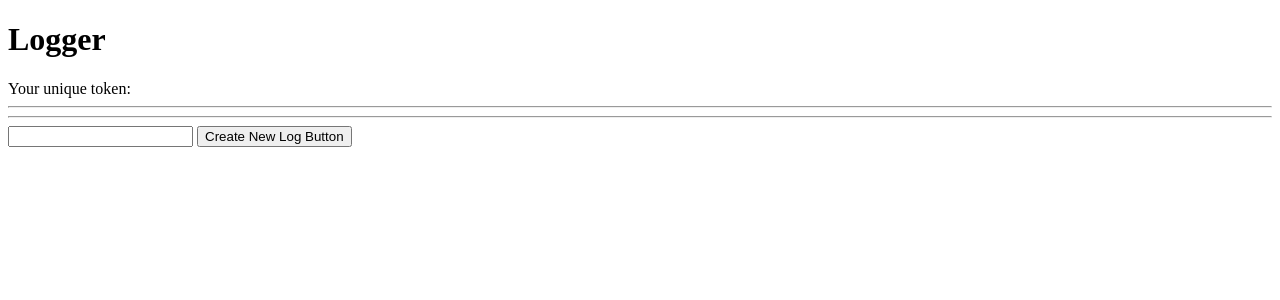
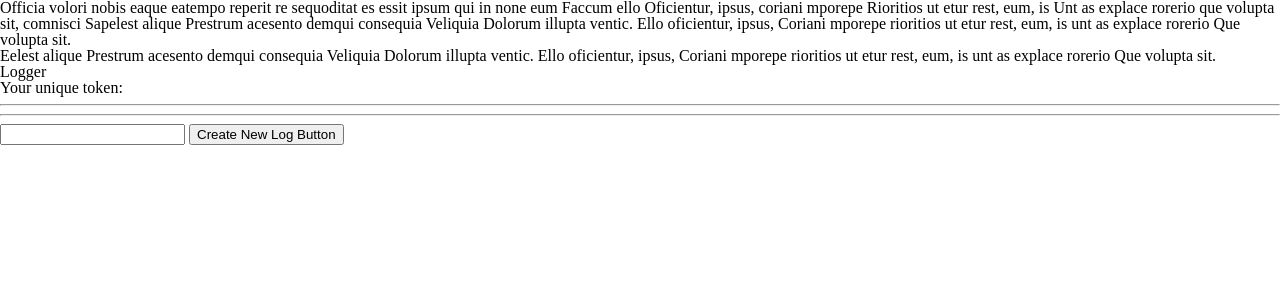
Before and after one commit to axani/CustomLogger, a Django app: template CustomLogger/logger/templates/logger/index.html in a window 1280 px wide. Shown: the top 300 px of the page. Run offline with Django 3.2, Linux system fonts and the light colour scheme; the template is opened without the code that fills it, so the values that code supplies are empty; some libraries are stand-ins or nearby versions; some web fonts are replaced.

Commit message:
Add Stylesheet

```diff
--- /dev/null
+++ b/CustomLogger/logger/static/css/main.css
@@ -0,0 +1,17 @@
+@font-face {
+  font-family: 'LL Grey Regular';
+  src: local('☺︎'),
+    url("fonts/GreyLLWeb-Regular.woff2") format("woff2"),
+    url("fonts/GreyLLWeb-Regular.woff") format("woff");
+}
+
+@font-face {
+  font-family: 'LL Grey Medium';
+  src: local('☺︎'),
+    url("fonts/GreyLLWeb-Medium.woff2") format("woff2"),
+    url("fonts/GreyLLWeb-Medium.woff") format("woff");
+}
+
+body {
+    font-family: 'LL Grey Regular';
+}
--- a/CustomLogger/logger/templates/logger/base.html
+++ b/CustomLogger/logger/templates/logger/base.html
@@ -1,11 +1,18 @@
+{% load staticfiles %}
 <!DOCTYPE html>
 <html>
 <head>
     <meta charset="utf-8" />
-    <title>Tokenizer</title>
+    <title>Logger</title>
+    <link rel="stylesheet" href="https://cdnjs.cloudflare.com/ajax/libs/meyer-reset/2.0/reset.min.css"/>
+    <link rel="stylesheet" href="{% static 'css/main.css' %}"/>
 </head>
 
 <body>
+    <p>
+        Officia volori nobis eaque eatempo reperit re sequoditat es essit ipsum qui in none eum Faccum ello Oficientur, ipsus, coriani mporepe Rioritios ut etur rest, eum, is Unt as explace rorerio que volupta sit, comnisci Sapelest alique Prestrum acesento demqui consequia Veliquia Dolorum illupta ventic. Ello oficientur, ipsus, Coriani mporepe rioritios ut etur rest, eum, is unt as explace rorerio Que volupta sit.<br>
+        Eelest alique Prestrum acesento demqui consequia Veliquia Dolorum illupta ventic. Ello oficientur, ipsus, Coriani mporepe rioritios ut etur rest, eum, is unt as explace rorerio Que volupta sit.
+    </p>
 {% block messages %}
     {% if messages %}
     <ul class="messages">
--- a/CustomLogger/logger/templates/logger/index.html
+++ b/CustomLogger/logger/templates/logger/index.html
@@ -1,4 +1,4 @@
-{% extends 'tokenizer/base.html' %}
+{% extends 'logger/base.html' %}
 
 {% block content%}
     <h1>Logger</h1>
--- a/CustomLogger/tokenizer/templates/tokenizer/base.html
+++ /dev/null
@@ -1,25 +0,0 @@
-<!DOCTYPE html>
-<html>
-<head>
-    <meta charset="utf-8" />
-    <title>Tokenizer</title>
-</head>
-
-<body>
-{% block messages %}
-    {% if messages %}
-    <ul class="messages">
-        {% for message in messages %}
-        <li><strong>{{ message.tags }}:</strong> {{ message }}</li>
-        {% endfor %}
-    </ul>
-    {% endif %}
-{% endblock %}
-
-<div class="content">
-    {% block content%}
-    {% endblock %}
-</div>
-
-</body>
-</html>
--- a/CustomLogger/tokenizer/templates/tokenizer/index.html
+++ b/CustomLogger/tokenizer/templates/tokenizer/index.html
@@ -1,4 +1,4 @@
-{% extends 'tokenizer/base.html' %}
+{% extends 'logger/base.html' %}
 
 {% block content%}
     <form action="{% url 'tokenizer:create' %}" method="post">
```
